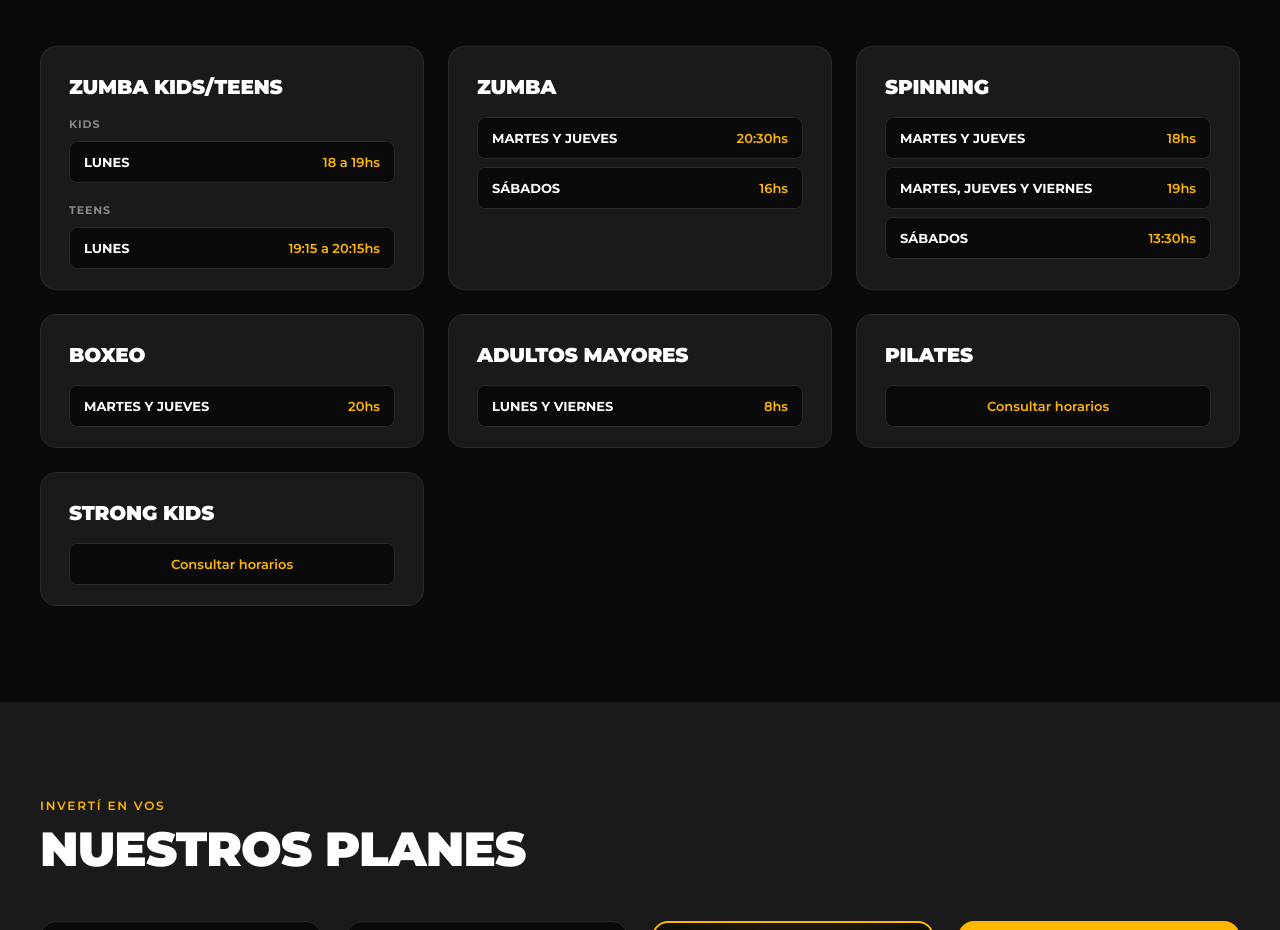
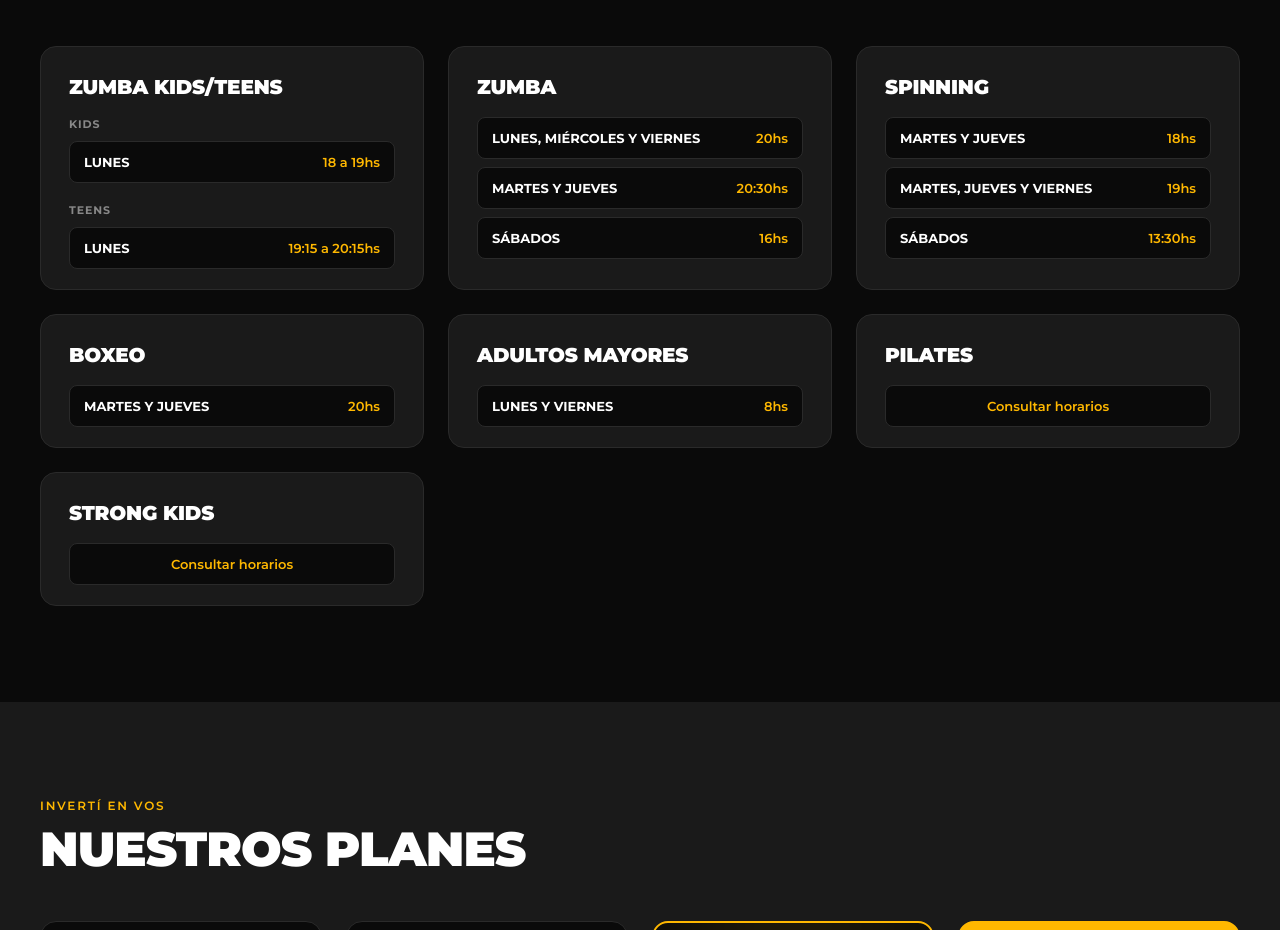
Before and after one commit to cederNicolas/gym-strong, a plain HTML site: page index.html in a window 1280 px wide. Shown: the part 2964-3894 px from the top of the page. Drawn offline with nearby package versions, Linux system fonts and the light colour scheme.

Commit message:
Zumba: suma lunes, miércoles y viernes 20hs
Co-Authored-By: Claude Opus 5.5 <noreply@anthropic.com>
Claude-Session: https://claude.ai/code/session_01AExrzzxsAWZx9t5GsjBBRV

```diff
--- a/index.html
+++ b/index.html
@@ -204,7 +204,7 @@
           </article>
           <article>
             <h3>Zumba</h3>
-            <p>Martes y Jueves 20:30hs. Sábados 16hs.</p>
+            <p>Lunes, Miércoles y Viernes 20hs. Martes y Jueves 20:30hs. Sábados 16hs.</p>
           </article>
           <article>
             <h3>Spinning</h3>
--- a/ui_kits/website/ClassSchedule.jsx
+++ b/ui_kits/website/ClassSchedule.jsx
@@ -83,6 +83,7 @@ function ClassSchedule() {
     {
       name: 'Zumba',
       slots: [
+        { days: 'Lunes, Miércoles y Viernes', time: '20hs' },
         { days: 'Martes y Jueves', time: '20:30hs' },
         { days: 'Sábados', time: '16hs' },
       ],
```
